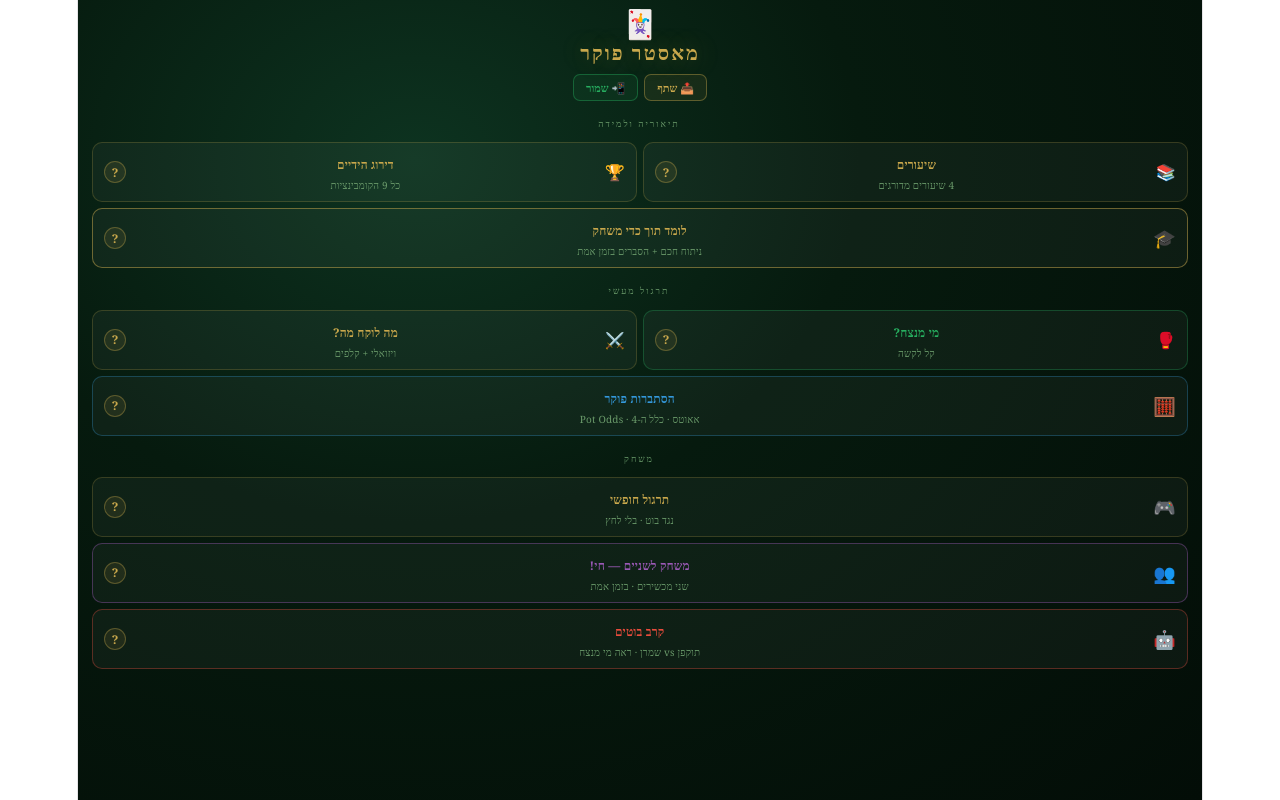
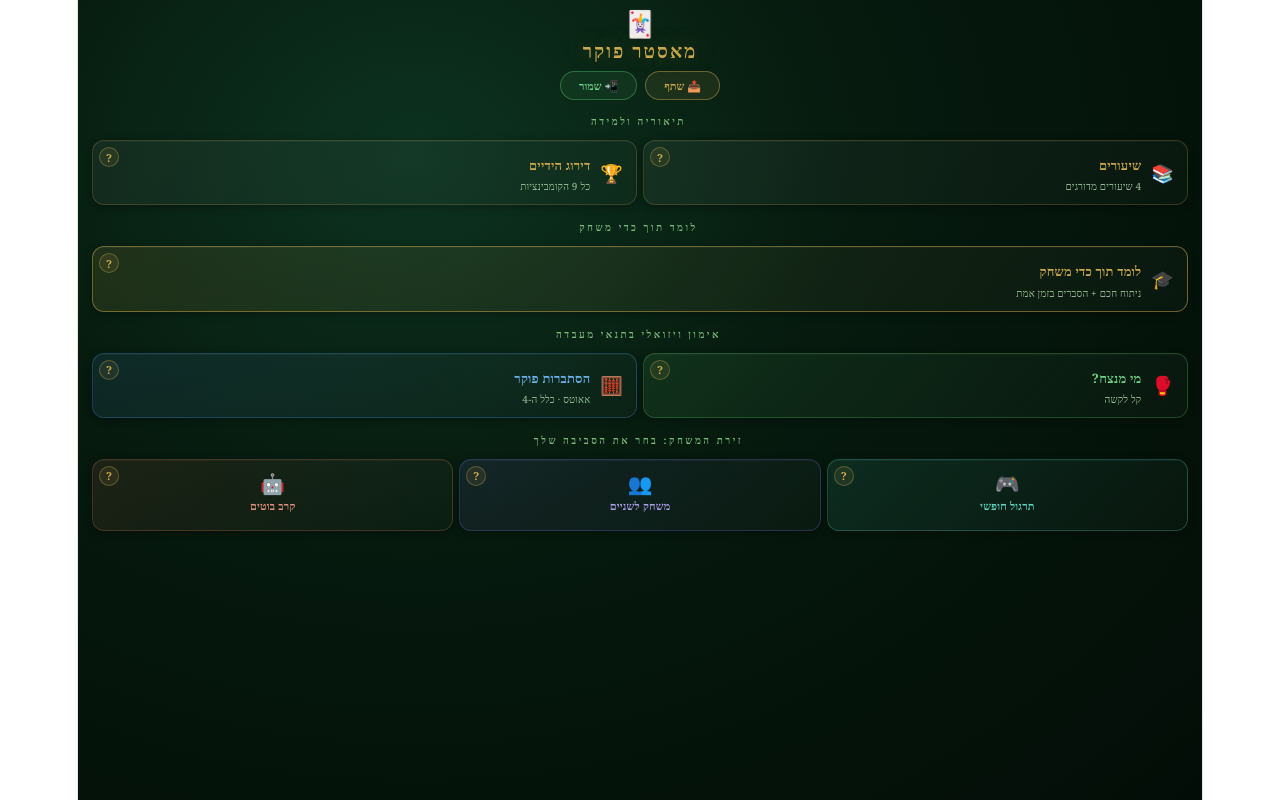
Before and after one commit to sivanrab-eng/PokerTuter, a React (Vite) app: page / in a window 1280 px wide. Built offline with nearby package versions, Linux system fonts and the light colour scheme.

Commit message:
Refactor menu: 4 sections, new labels, pill buttons, compact 3-col game grid, remove whatbeats

```diff
--- a/src/App.jsx
+++ b/src/App.jsx
@@ -2372,26 +2372,72 @@ export default function PokerTutor() {
     else navigateTo(key);
   };
 
-  const MenuCard = ({id, icon, title, subtitle, color="#c9a84c", accent, fullWidth=false}) => (
-    <div style={{background:"rgba(255,255,255,0.04)",border:`1px solid ${accent||"rgba(201,168,76,0.22)"}`,borderRadius:10,padding:"9px 11px",cursor:"pointer",position:"relative",gridColumn:fullWidth?"1/-1":"auto",display:"flex",alignItems:"center",gap:10}}
-      onClick={()=>goTo(id)}>
-      <div style={{fontSize:fullWidth?18:16,flexShrink:0}}>{icon}</div>
-      <div style={{flex:1,minWidth:0}}>
-        <div style={{fontWeight:700,fontSize:12,color,marginBottom:1}}>{title}</div>
-        <div style={{color:"#6a9a6a",fontSize:10,lineHeight:1.3}}>{subtitle}</div>
-      </div>
-      <button onClick={(e)=>{e.stopPropagation();openModal(e,id);}}
-        style={{width:22,height:22,borderRadius:"50%",border:"1px solid rgba(201,168,76,0.35)",background:"rgba(201,168,76,0.1)",color:"#c9a84c",cursor:"pointer",fontSize:12,fontWeight:700,flexShrink:0,display:"flex",alignItems:"center",justifyContent:"center",fontFamily:"Georgia,serif",zIndex:1}}>
+  // MenuCard: supports fullWidth and compact (3-col) modes
+  const MenuCard = ({id, icon, title, subtitle, color="#c9a84c", accent, fullWidth=false, compact=false}) => (
+    <div
+      onClick={()=>goTo(id)}
+      style={{
+        background:`linear-gradient(135deg,${accent?accent.replace("0.","0.12"):"rgba(255,255,255,0.05)"} 0%,rgba(255,255,255,0.02) 100%)`,
+        border:`1px solid ${accent||"rgba(201,168,76,0.22)"}`,
+        borderRadius:12,
+        padding: compact ? "10px 8px" : "11px 13px",
+        cursor:"pointer",
+        position:"relative",
+        gridColumn:fullWidth?"1/-1":"auto",
+        display:"flex",
+        flexDirection: compact ? "column" : "row",
+        alignItems: compact ? "center" : "center",
+        gap: compact ? 5 : 10,
+        minHeight: compact ? 72 : 56,
+        boxSizing:"border-box",
+        boxShadow:"0 2px 8px rgba(0,0,0,0.3),inset 0 1px 0 rgba(255,255,255,0.04)",
+        textAlign:"right",
+        direction:"rtl",
+      }}>
+      {/* ? button — top-left corner always */}
+      <button
+        onClick={(e)=>{e.stopPropagation();openModal(e,id);}}
+        style={{
+          position:"absolute", top:6, left:6,
+          width:20, height:20, borderRadius:"50%",
+          border:"1px solid rgba(201,168,76,0.35)",
+          background:"rgba(201,168,76,0.1)",
+          color:"#c9a84c", cursor:"pointer",
+          fontSize:11, fontWeight:700,
+          display:"flex", alignItems:"center", justifyContent:"center",
+          fontFamily:"Georgia,serif", zIndex:1, flexShrink:0,
+        }}>
         ?
       </button>
+      {compact ? (
+        <>
+          <div style={{fontSize:20,lineHeight:1,marginTop:4}}>{icon}</div>
+          <div style={{fontWeight:700,fontSize:11,color,textAlign:"center",lineHeight:1.25,wordBreak:"break-word"}}>{title}</div>
+        </>
+      ) : (
+        <>
+          <div style={{fontSize:18,flexShrink:0}}>{icon}</div>
+          <div style={{flex:1,minWidth:0}}>
+            <div style={{fontWeight:700,fontSize:13,color,marginBottom:2,textAlign:"right"}}>{title}</div>
+            {subtitle && <div style={{color:"#9ec49e",fontSize:10,lineHeight:1.3,textAlign:"right"}}>{subtitle}</div>}
+          </div>
+        </>
+      )}
     </div>
   );
 
+  const SectionLabel = ({children}) => (
+    <div style={{fontSize:10,fontWeight:700,color:"#7ab87a",letterSpacing:2.5,marginBottom:6,paddingRight:3,textTransform:"uppercase"}}>
+      {children}
+    </div>
+  );
+
   if(screen==="menu") return(
-    <div style={{height:"100vh",overflow:"hidden",background:"radial-gradient(ellipse at 30% 20%,#0d3320,#061a0e 40%,#030d07 100%)",fontFamily:"Georgia,serif",color:"#d4e8d4",padding:"10px 14px",direction:"rtl",boxSizing:"border-box"}}>
+    <div style={{height:"100vh",overflow:"hidden",background:"radial-gradient(ellipse at 30% 20%,#0d3320,#061a0e 40%,#030d07 100%)",fontFamily:"Georgia,serif",color:"#d4e8d4",padding:"10px 14px 8px",direction:"rtl",boxSizing:"border-box",display:"flex",flexDirection:"column",gap:0}}>
       <style>{`
         @keyframes fadeIn{from{opacity:0}to{opacity:1}}
         @keyframes slideUp{from{opacity:0;transform:translateY(20px)}to{opacity:1;transform:translateY(0)}}
+        *{box-sizing:border-box;}
       `}</style>
 
       {/* Modal */}
@@ -2416,44 +2462,56 @@ export default function PokerTutor() {
         </div>
       )}
 
-      {/* Header — compact */}
-      <div style={{textAlign:"center",marginBottom:10}}>
-        <div style={{fontSize:28,marginBottom:4}}>🃏</div>
-        <div style={{...S.title,fontSize:20}}>מאסטר פוקר</div>
-        <div style={{display:"flex",gap:6,justifyContent:"center",marginTop:8}}>
+      {/* Header */}
+      <div style={{textAlign:"center",marginBottom:8,flexShrink:0}}>
+        <div style={{fontSize:26,marginBottom:2}}>🃏</div>
+        <div style={{...S.title,fontSize:19}}>מאסטר פוקר</div>
+        <div style={{display:"flex",gap:8,justifyContent:"center",marginTop:7}}>
           <button onClick={()=>{ const url="https://sivanrab-eng.github.io/PokerTuter/"; if(navigator.share){navigator.share({title:"מאסטר פוקר",url});}else{const a=document.createElement('a');a.href=`https://wa.me/?text=${encodeURIComponent("🃏 מאסטר פוקר\n"+url)}`;a.target="_blank";a.rel="noopener noreferrer";a.click();} }}
-            style={{padding:"5px 12px",borderRadius:7,border:"1px solid rgba(201,168,76,0.4)",background:"rgba(201,168,76,0.08)",color:"#c9a84c",cursor:"pointer",fontFamily:"Georgia,serif",fontSize:11,fontWeight:700}}>
+            style={{padding:"6px 18px",borderRadius:24,border:"1px solid rgba(201,168,76,0.45)",background:"rgba(201,168,76,0.1)",color:"#c9a84c",cursor:"pointer",fontFamily:"Georgia,serif",fontSize:11,fontWeight:700}}>
             📤 שתף
           </button>
           <button onClick={()=>{ if(window.__pwaPrompt){window.__pwaPrompt.prompt();}else{alert("תפריט הדפדפן (⋮) ← הוסף למסך הבית");} }}
-            style={{padding:"5px 12px",borderRadius:7,border:"1px solid rgba(39,174,96,0.4)",background:"rgba(39,174,96,0.08)",color:"#27ae60",cursor:"pointer",fontFamily:"Georgia,serif",fontSize:11,fontWeight:700}}>
+            style={{padding:"6px 18px",borderRadius:24,border:"1px solid rgba(80,180,100,0.45)",background:"rgba(80,180,100,0.1)",color:"#6ecf82",cursor:"pointer",fontFamily:"Georgia,serif",fontSize:11,fontWeight:700}}>
             📲 שמור
           </button>
         </div>
       </div>
 
-      {/* Section 1: תיאוריה ולמידה — שיעורים+דירוג למעלה, לומד תוך כדי מתחת */}
-      <div style={{fontSize:9,color:"#6a9a6a",letterSpacing:2,marginBottom:5,paddingRight:2}}>תיאוריה ולמידה</div>
-      <div style={{display:"grid",gridTemplateColumns:"1fr 1fr",gap:6,marginBottom:10}}>
-        <MenuCard id="lessons" icon="📚" title="שיעורים" subtitle="4 שיעורים מדורגים"/>
-        <MenuCard id="handRankings" icon="🏆" title="דירוג הידיים" subtitle="כל 9 הקומבינציות"/>
-        <MenuCard id="coached" icon="🎓" title="לומד תוך כדי משחק" subtitle="ניתוח חכם + הסברים בזמן אמת" accent="rgba(201,168,76,0.5)" fullWidth/>
-      </div>
-
-      {/* Section 2: תרגול מעשי */}
-      <div style={{fontSize:9,color:"#6a9a6a",letterSpacing:2,marginBottom:5,paddingRight:2}}>תרגול מעשי</div>
-      <div style={{display:"grid",gridTemplateColumns:"1fr 1fr",gap:6,marginBottom:10}}>
-        <MenuCard id="comparison" icon="🥊" title="מי מנצח?" subtitle="קל לקשה" color="#27ae60" accent="rgba(39,174,96,0.3)"/>
-        <MenuCard id="whatbeats" icon="⚔️" title="מה לוקח מה?" subtitle="ויזואלי + קלפים"/>
-        <MenuCard id="math" icon="🧮" title="הסתברות פוקר" subtitle="אאוטס · כלל ה-4 · Pot Odds" color="#3498db" accent="rgba(52,152,219,0.3)" fullWidth/>
-      </div>
-
-      {/* Section 3: משחק */}
-      <div style={{fontSize:9,color:"#6a9a6a",letterSpacing:2,marginBottom:5,paddingRight:2}}>משחק</div>
-      <div style={{display:"grid",gap:6}}>
-        <MenuCard id="practice" icon="🎮" title="תרגול חופשי" subtitle="נגד בוט · בלי לחץ" fullWidth/>
-        <MenuCard id="twoplayer" icon="👥" title="משחק לשניים — חי!" subtitle="שני מכשירים · בזמן אמת" color="#9b59b6" accent="rgba(155,89,182,0.4)" fullWidth/>
-        <MenuCard id="botbattle" icon="🤖" title="קרב בוטים" subtitle="תוקפן vs שמרן · ראה מי מנצח" color="#e74c3c" accent="rgba(231,76,60,0.35)" fullWidth/>
+      {/* Section 1: תיאוריה ולמידה */}
+      <div style={{marginBottom:9,flexShrink:0}}>
+        <SectionLabel>תיאוריה ולמידה</SectionLabel>
+        <div style={{display:"grid",gridTemplateColumns:"1fr 1fr",gap:6}}>
+          <MenuCard id="lessons" icon="📚" title="שיעורים" subtitle="4 שיעורים מדורגים"/>
+          <MenuCard id="handRankings" icon="🏆" title="דירוג הידיים" subtitle="כל 9 הקומבינציות"/>
+        </div>
+      </div>
+
+      {/* Section 2: לומד תוך כדי משחק */}
+      <div style={{marginBottom:9,flexShrink:0}}>
+        <SectionLabel>לומד תוך כדי משחק</SectionLabel>
+        <div style={{display:"grid",gridTemplateColumns:"1fr",gap:6}}>
+          <MenuCard id="coached" icon="🎓" title="לומד תוך כדי משחק" subtitle="ניתוח חכם + הסברים בזמן אמת" accent="rgba(201,168,76,0.5)" fullWidth/>
+        </div>
+      </div>
+
+      {/* Section 3: אימון ויזואלי */}
+      <div style={{marginBottom:9,flexShrink:0}}>
+        <SectionLabel>אימון ויזואלי בתנאי מעבדה</SectionLabel>
+        <div style={{display:"grid",gridTemplateColumns:"1fr 1fr",gap:6}}>
+          <MenuCard id="comparison" icon="🥊" title="מי מנצח?" subtitle="קל לקשה" color="#6ecf82" accent="rgba(80,180,100,0.3)"/>
+          <MenuCard id="math" icon="🧮" title="הסתברות פוקר" subtitle="אאוטס · כלל ה-4" color="#6ab0e8" accent="rgba(70,140,210,0.3)"/>
+        </div>
+      </div>
+
+      {/* Section 4: זירת המשחק — 3 compact cards */}
+      <div style={{flexShrink:0}}>
+        <SectionLabel>זירת המשחק: בחר את הסביבה שלך</SectionLabel>
+        <div style={{display:"grid",gridTemplateColumns:"1fr 1fr 1fr",gap:6}}>
+          <MenuCard id="practice"   icon="🎮" title="תרגול חופשי"   color="#5dd6c0" accent="rgba(70,190,170,0.3)" compact/>
+          <MenuCard id="twoplayer"  icon="👥" title="משחק לשניים"   color="#a99ee8" accent="rgba(110,100,200,0.3)" compact/>
+          <MenuCard id="botbattle"  icon="🤖" title="קרב בוטים"     color="#e09080" accent="rgba(190,100,80,0.3)"  compact/>
+        </div>
       </div>
     </div>
   );
```
